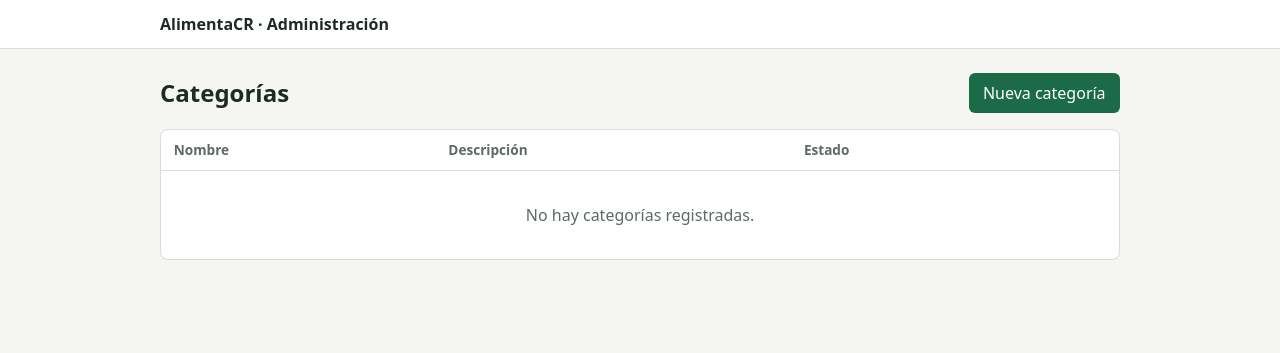
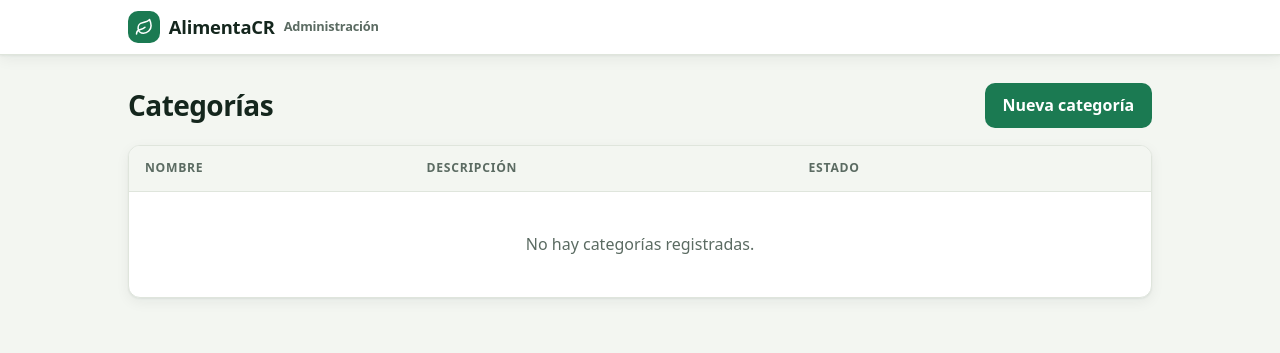
Before and after one commit to KevinSalbra/EIF509-PlataformaDonaciones, a Django app: template main/python/cr/ac/una/alimentaCR/presentation/templates/panel/categoria_lista.html in a window 1280 px wide. Shown: the top 353 px of the page. Run offline with Django 5.2, Linux system fonts and the light colour scheme; the template is opened without the code that fills it, so the values that code supplies are empty.

Commit message:
feat: rediseno visual de la SPA y del panel de administracion

```diff
--- /dev/null
+++ b/main/python/cr/ac/una/alimentaCR/presentation/templates/panel/_estilos.css
@@ -0,0 +1,133 @@
+:root {
+  --tinta: #14261d; --suave: #5b6b62; --papel: #f3f6f1; --tarjeta: #ffffff;
+  --linea: #dfe5dc; --verde: #1b7a52; --verde-osc: #145c3e; --verde-claro: #e3f3ea;
+  --ambar: #8a5a00; --ambar-fondo: #fff3d6; --azul: #1d4f91; --azul-fondo: #e3edfb;
+  --rojo: #a3261c; --rojo-fondo: #fbeceb; --gris: #55605a; --gris-fondo: #eceeea;
+  --ok-fondo: #e3f3ea; --sombra: 0 1px 2px rgba(20,38,29,.06), 0 4px 14px rgba(20,38,29,.06);
+  --radio: 12px;
+  color-scheme: light dark;
+}
+@media (prefers-color-scheme: dark) {
+  :root {
+    --tinta: #e8efe9; --suave: #a3b1a8; --papel: #0f1612; --tarjeta: #18211c;
+    --linea: #2c3a33; --verde: #4cc592; --verde-osc: #7be0b3; --verde-claro: #173326;
+    --ambar: #f0c36a; --ambar-fondo: #3a2c0d; --azul: #8db8f2; --azul-fondo: #14283f;
+    --rojo: #ff9a8f; --rojo-fondo: #3a1d1b; --gris: #b4beb8; --gris-fondo: #232d27;
+    --ok-fondo: #173326; --sombra: 0 1px 2px rgba(0,0,0,.4), 0 4px 14px rgba(0,0,0,.3);
+  }
+}
+* { box-sizing: border-box; }
+html { -webkit-text-size-adjust: 100%; }
+body { margin: 0; background: var(--papel); color: var(--tinta);
+       font: 16px/1.55 system-ui, -apple-system, "Segoe UI", Roboto, sans-serif; }
+a { color: var(--verde); }
+a:hover { color: var(--verde-osc); }
+
+/* Encabezado */
+header { background: var(--tarjeta); border-bottom: 1px solid var(--linea);
+         position: sticky; top: 0; z-index: 10; box-shadow: var(--sombra); }
+.barra { max-width: 66rem; margin: 0 auto; padding: .7rem 1rem;
+         display: flex; flex-wrap: wrap; gap: .75rem 1.25rem; align-items: center; }
+.marca { display: inline-flex; align-items: center; gap: .55rem; font-weight: 800;
+         font-size: 1.15rem; letter-spacing: -.01em; margin-right: auto; color: var(--tinta); }
+.marca .logo { display: grid; place-items: center; width: 2rem; height: 2rem;
+               border-radius: 10px; background: var(--verde); color: #fff; }
+.marca .logo svg { width: 1.15rem; height: 1.15rem; }
+.marca small { font-weight: 600; font-size: .8rem; color: var(--suave); }
+nav { display: flex; gap: .25rem; }
+nav a { color: var(--suave); text-decoration: none; padding: .4rem .8rem; border-radius: 999px; font-weight: 600; }
+nav a:hover { background: var(--gris-fondo); color: var(--tinta); }
+nav a.active, nav a[aria-current="page"] { background: var(--verde-claro); color: var(--verde-osc); }
+.salir { display: inline; margin: 0; }
+.salir, .salir button { font: inherit; }
+.salir button, button.salir { background: none; border: 1px solid var(--linea); color: var(--suave);
+  cursor: pointer; padding: .35rem .8rem; border-radius: 999px; }
+.salir button:hover, button.salir:hover { background: var(--gris-fondo); color: var(--tinta); }
+
+main { max-width: 66rem; margin: 0 auto; padding: 1.75rem 1rem 3.5rem; }
+h1 { font-size: 1.75rem; line-height: 1.2; letter-spacing: -.02em; margin: 0 0 1.1rem; }
+.acciones { display: flex; justify-content: space-between; align-items: center; gap: 1rem;
+            flex-wrap: wrap; margin-bottom: 1.1rem; }
+.acciones h1 { margin: 0; }
+
+/* Botones */
+.btn { display: inline-flex; align-items: center; justify-content: center; gap: .4rem;
+       background: var(--verde); color: #fff; border: 1px solid transparent; border-radius: 10px;
+       padding: .55rem 1.05rem; font: inherit; font-weight: 600; cursor: pointer;
+       text-decoration: none; transition: background .15s, transform .05s, box-shadow .15s; }
+.btn:hover:not(:disabled) { background: var(--verde-osc); color: #fff; box-shadow: var(--sombra); }
+.btn:active:not(:disabled) { transform: translateY(1px); }
+.btn:disabled { opacity: .55; cursor: not-allowed; }
+.btn.sec { background: transparent; color: var(--tinta); border-color: var(--linea); }
+.btn.sec:hover:not(:disabled) { background: var(--gris-fondo); color: var(--tinta); box-shadow: none; }
+:focus-visible { outline: 3px solid color-mix(in srgb, var(--verde) 55%, transparent); outline-offset: 2px; }
+
+/* Tablas */
+.filtros { display: flex; align-items: center; gap: .6rem; margin-bottom: 1rem; flex-wrap: wrap; }
+.filtros label { margin: 0; color: var(--suave); }
+.filtros select { width: auto; min-width: 11rem; }
+.tabla-contenedor { overflow-x: auto; background: var(--tarjeta); border: 1px solid var(--linea);
+                    border-radius: var(--radio); box-shadow: var(--sombra); }
+table { width: 100%; border-collapse: collapse; }
+th, td { text-align: left; padding: .8rem 1rem; border-bottom: 1px solid var(--linea); vertical-align: middle; }
+th { font-size: .76rem; text-transform: uppercase; letter-spacing: .06em; color: var(--suave);
+     font-weight: 700; background: var(--papel); white-space: nowrap; }
+tbody tr:hover { background: color-mix(in srgb, var(--verde-claro) 55%, transparent); }
+tr:last-child td { border-bottom: 0; }
+td a { font-weight: 600; text-decoration: none; }
+td a:hover { text-decoration: underline; }
+.vacio, .estado { padding: 2.5rem 1rem; text-align: center; color: var(--suave); }
+
+/* Etiquetas de estado */
+.etiqueta { display: inline-block; font-size: .76rem; font-weight: 700; padding: .18rem .65rem;
+            border-radius: 999px; white-space: nowrap; background: var(--gris-fondo); color: var(--gris); }
+.estado-disponible, .estado-activa, .estado-aprobada, .estado-aceptada, .estado-finalizada
+  { background: var(--verde-claro); color: var(--verde-osc); }
+.estado-asignada, .estado-pendiente { background: var(--ambar-fondo); color: var(--ambar); }
+.estado-entregada { background: var(--azul-fondo); color: var(--azul); }
+.estado-cancelada, .estado-rechazada, .estado-vencida, .estado-inactiva
+  { background: var(--rojo-fondo); color: var(--rojo); }
+
+.paginacion { display: flex; gap: .75rem; align-items: center; justify-content: center;
+              margin-top: 1.1rem; color: var(--suave); flex-wrap: wrap; }
+
+/* Mensajes */
+.mensaje { padding: .7rem 1rem; border-radius: 10px; margin-bottom: 1rem; background: var(--ok-fondo);
+           border: 1px solid color-mix(in srgb, var(--verde) 25%, transparent); }
+.mensaje.error { background: var(--rojo-fondo); color: var(--rojo);
+                 border-color: color-mix(in srgb, var(--rojo) 30%, transparent); }
+
+/* Formularios */
+form.tarjeta { background: var(--tarjeta); border: 1px solid var(--linea); border-radius: var(--radio);
+               padding: 1.5rem; max-width: 38rem; box-shadow: var(--sombra); }
+.campo { margin-bottom: 1.05rem; flex: 1; }
+.fila { display: flex; gap: 1rem; flex-wrap: wrap; }
+.fila .campo { min-width: 10rem; }
+label { display: block; font-weight: 600; margin-bottom: .3rem; font-size: .95rem; }
+input[type=text], input[type=email], input[type=password], input[type=number], input[type=date], select, textarea {
+  width: 100%; padding: .6rem .75rem; font: inherit; color: var(--tinta);
+  background: var(--papel); border: 1px solid var(--linea); border-radius: 10px;
+  transition: border-color .15s, box-shadow .15s; }
+input:focus, select:focus, textarea:focus { outline: none; border-color: var(--verde);
+  box-shadow: 0 0 0 3px color-mix(in srgb, var(--verde) 25%, transparent); }
+.ayuda { color: var(--suave); font-size: .85rem; margin-top: .2rem; }
+.error-campo { color: var(--rojo); font-size: .9rem; margin: .3rem 0 0; padding: 0; list-style: none; }
+.botones { display: flex; gap: .6rem; margin-top: 1.35rem; flex-wrap: wrap; }
+
+/* Pantalla de inicio de sesion */
+.login { max-width: 26rem; margin: 3vh auto 0; }
+.login .bienvenida { text-align: center; margin-bottom: 1.25rem; }
+.login .bienvenida .logo { display: inline-grid; place-items: center; width: 3.4rem; height: 3.4rem;
+  border-radius: 16px; background: var(--verde); color: #fff; margin-bottom: .8rem; box-shadow: var(--sombra); }
+.login .bienvenida .logo svg { width: 1.8rem; height: 1.8rem; }
+.login h1 { margin: 0 0 .25rem; font-size: 1.6rem; }
+.login .bienvenida p { margin: 0; color: var(--suave); }
+.login form.tarjeta { max-width: none; }
+.login .btn { width: 100%; padding: .7rem 1rem; }
+
+@media (max-width: 40rem) {
+  main { padding-top: 1.25rem; }
+  h1 { font-size: 1.45rem; }
+  th, td { padding: .65rem .75rem; }
+  .marca small { display: none; }
+}
--- a/main/python/cr/ac/una/alimentaCR/presentation/templates/panel/base.html
+++ b/main/python/cr/ac/una/alimentaCR/presentation/templates/panel/base.html
@@ -5,65 +5,13 @@
   <meta name="viewport" content="width=device-width, initial-scale=1">
   <title>{% block titulo %}Panel{% endblock %} · AlimentaCR</title>
   <style>
-    :root {
-      --tinta: #1d2b24; --suave: #5d6b63; --papel: #f5f6f2; --tarjeta: #ffffff;
-      --linea: #d9ddd5; --verde: #1b6b49; --verde-osc: #14513a; --rojo: #a3261c;
-      --rojo-fondo: #fbeceb; --ok-fondo: #e4f3ea;
-    }
-    @media (prefers-color-scheme: dark) {
-      :root {
-        --tinta: #e8ece6; --suave: #a2aea6; --papel: #141a16; --tarjeta: #1c241f;
-        --linea: #33403a; --verde: #4cb88a; --verde-osc: #6fd0a5; --rojo: #ff8f84;
-        --rojo-fondo: #3a1d1b; --ok-fondo: #1c3327;
-      }
-    }
-    * { box-sizing: border-box; }
-    body { margin: 0; background: var(--papel); color: var(--tinta);
-           font: 16px/1.5 system-ui, -apple-system, "Segoe UI", sans-serif; }
-    header { background: var(--tarjeta); border-bottom: 1px solid var(--linea); }
-    .barra { max-width: 62rem; margin: 0 auto; padding: .75rem 1rem;
-             display: flex; flex-wrap: wrap; gap: 1rem; align-items: center; }
-    .marca { font-weight: 700; margin-right: auto; }
-    nav a { color: var(--suave); text-decoration: none; padding: .25rem .5rem; border-radius: 4px; }
-    nav a[aria-current="page"] { color: var(--tinta); font-weight: 600; box-shadow: inset 0 -2px var(--verde); }
-    main { max-width: 62rem; margin: 0 auto; padding: 1.5rem 1rem 3rem; }
-    h1 { font-size: 1.5rem; margin: 0 0 1rem; }
-    .acciones { display: flex; justify-content: space-between; align-items: center; gap: 1rem; margin-bottom: 1rem; }
-    .acciones h1 { margin: 0; }
-    .btn { display: inline-block; background: var(--verde); color: #fff; border: 0; border-radius: 6px;
-           padding: .5rem .9rem; font: inherit; cursor: pointer; text-decoration: none; }
-    .btn:hover { background: var(--verde-osc); }
-    .btn.sec { background: transparent; color: var(--tinta); border: 1px solid var(--linea); }
-    .btn.sec:hover { background: var(--linea); }
-    :focus-visible { outline: 3px solid var(--verde); outline-offset: 2px; }
-    .tabla-contenedor { overflow-x: auto; background: var(--tarjeta); border: 1px solid var(--linea); border-radius: 8px; }
-    table { width: 100%; border-collapse: collapse; }
-    th, td { text-align: left; padding: .6rem .8rem; border-bottom: 1px solid var(--linea); vertical-align: top; }
-    th { font-size: .85rem; color: var(--suave); font-weight: 600; }
-    tr:last-child td { border-bottom: 0; }
-    .etiqueta { font-size: .8rem; padding: .1rem .5rem; border-radius: 999px; border: 1px solid var(--linea); white-space: nowrap; }
-    .vacio { padding: 2rem 1rem; text-align: center; color: var(--suave); }
-    .paginacion { display: flex; gap: .75rem; align-items: center; justify-content: center; margin-top: 1rem; color: var(--suave); }
-    .mensaje { padding: .6rem .9rem; border-radius: 6px; margin-bottom: 1rem; background: var(--ok-fondo); }
-    .mensaje.error { background: var(--rojo-fondo); color: var(--rojo); }
-    form.tarjeta { background: var(--tarjeta); border: 1px solid var(--linea); border-radius: 8px;
-                   padding: 1.25rem; max-width: 36rem; }
-    .campo { margin-bottom: 1rem; }
-    label { display: block; font-weight: 600; margin-bottom: .25rem; }
-    input[type=text], input[type=email], input[type=password], select, textarea {
-      width: 100%; padding: .5rem .6rem; font: inherit; color: var(--tinta);
-      background: var(--papel); border: 1px solid var(--linea); border-radius: 6px; }
-    .ayuda { color: var(--suave); font-size: .85rem; margin-top: .2rem; }
-    .error-campo { color: var(--rojo); font-size: .9rem; margin: .25rem 0 0; padding: 0; list-style: none; }
-    .botones { display: flex; gap: .5rem; margin-top: 1.25rem; }
-    .salir { display: inline; }
-    .salir button { background: none; border: 0; color: var(--suave); font: inherit; cursor: pointer; padding: .25rem .5rem; }
+    {% include "panel/_estilos.css" %}
   </style>
 </head>
 <body>
   <header>
     <div class="barra">
-      <span class="marca">AlimentaCR · Administración</span>
+      <span class="marca"><span class="logo"><svg viewBox="0 0 24 24" fill="none" stroke="currentColor" stroke-width="2" stroke-linecap="round" stroke-linejoin="round" aria-hidden="true"><path d="M11 20A7 7 0 0 1 9.8 6.1C15.5 5 17 4.48 19 2c1 2 2 4.18 2 8 0 5.5-4.78 10-10 10Z"/><path d="M2 21c0-3 1.85-5.36 5.08-6C9.5 14.52 12 13 13 12"/></svg></span>AlimentaCR <small>Administración</small></span>
       {% if request.usuario_panel %}
       <nav aria-label="Secciones">
         <a href="{% url 'panel_categorias' %}"{% if seccion == 'categorias' %} aria-current="page"{% endif %}>Categorías</a>
--- a/main/python/cr/ac/una/alimentaCR/presentation/templates/panel/categoria_lista.html
+++ b/main/python/cr/ac/una/alimentaCR/presentation/templates/panel/categoria_lista.html
@@ -13,7 +13,7 @@
       <tr>
         <td>{{ categoria.nombre }}</td>
         <td>{{ categoria.descripcion|default:"—" }}</td>
-        <td><span class="etiqueta">{{ categoria.get_estado_display }}</span></td>
+        <td><span class="etiqueta estado-{{ categoria.estado|lower }}">{{ categoria.get_estado_display }}</span></td>
         <td><a href="{% url 'panel_categoria_editar' categoria.id_categoria %}">Editar</a></td>
       </tr>
     {% empty %}
--- a/main/python/cr/ac/una/alimentaCR/presentation/templates/panel/organizacion_lista.html
+++ b/main/python/cr/ac/una/alimentaCR/presentation/templates/panel/organizacion_lista.html
@@ -15,7 +15,7 @@
         <td>{{ organizacion.get_tipo_display }}</td>
         <td>{{ organizacion.cedula_juridica }}</td>
         <td>{{ organizacion.telefono }}</td>
-        <td><span class="etiqueta">{{ organizacion.get_estado_display }}</span></td>
+        <td><span class="etiqueta estado-{{ organizacion.estado|lower }}">{{ organizacion.get_estado_display }}</span></td>
         <td><a href="{% url 'panel_organizacion_editar' organizacion.id_organizacion %}">Editar</a></td>
       </tr>
     {% empty %}
--- a/spa/src/pages/Donaciones.jsx
+++ b/spa/src/pages/Donaciones.jsx
@@ -81,7 +81,7 @@ export default function Donaciones() {
                     <td>{d.alimento}{d.descripcion && <div className="ayuda">{d.descripcion}</div>}</td>
                     <td>{Number(d.cantidad)} {UNIDADES[d.unidad_medida] || d.unidad_medida}</td>
                     <td>{d.fecha_limite_retiro}</td>
-                    <td><span className="etiqueta">{d.estado}</span></td>
+                    <td><span className={`etiqueta estado-${d.estado.toLowerCase()}`}>{d.estado}</span></td>
                   </tr>
                 ))}
               </tbody>
```
Also changed, not shown: main/python/cr/ac/una/alimentaCR/presentation/templates/panel/login.html (+7 -1 lines), spa/src/App.jsx (+7 -4 lines), spa/src/pages/Login.jsx (+6 -2 lines), spa/src/styles.css (+116 -40 lines).
